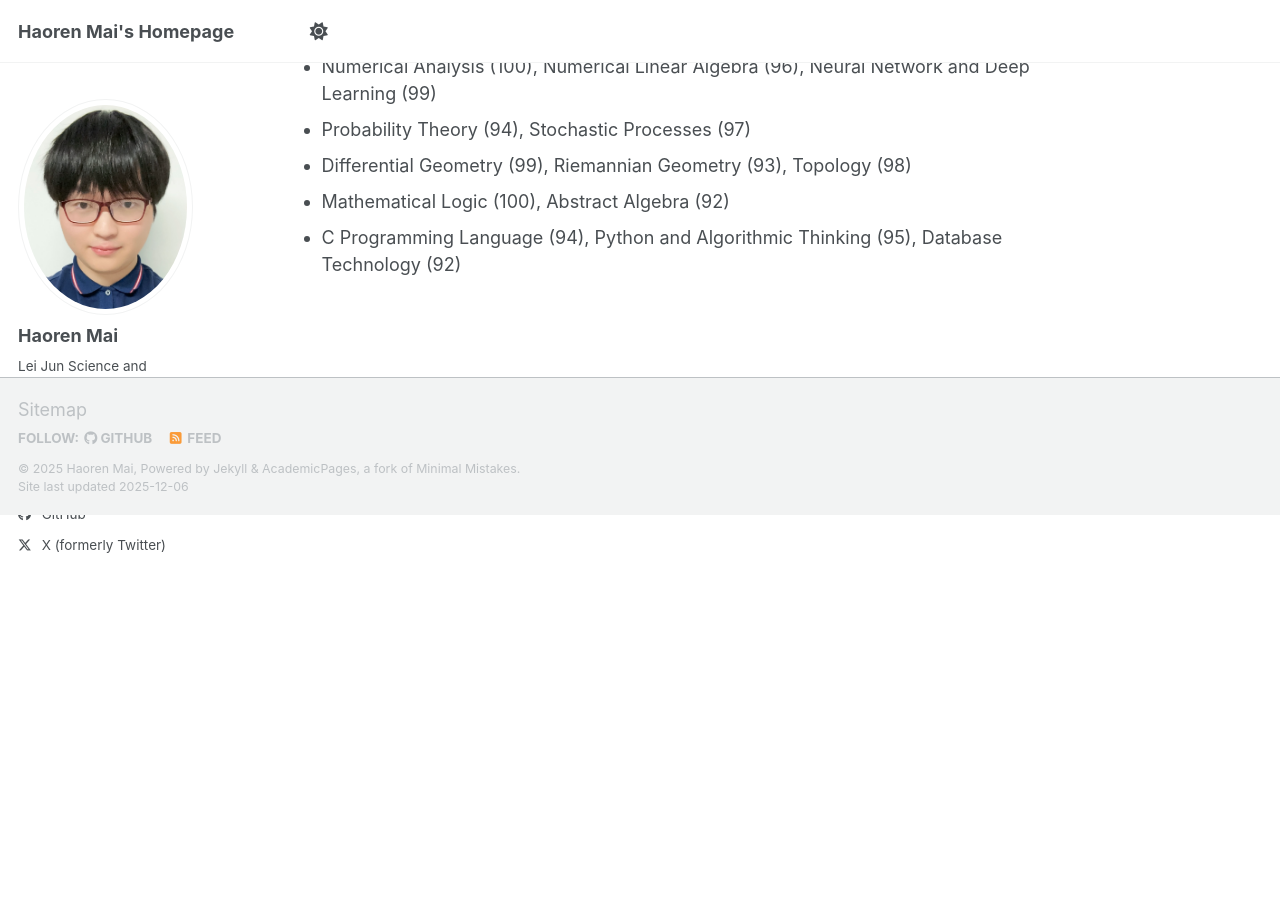
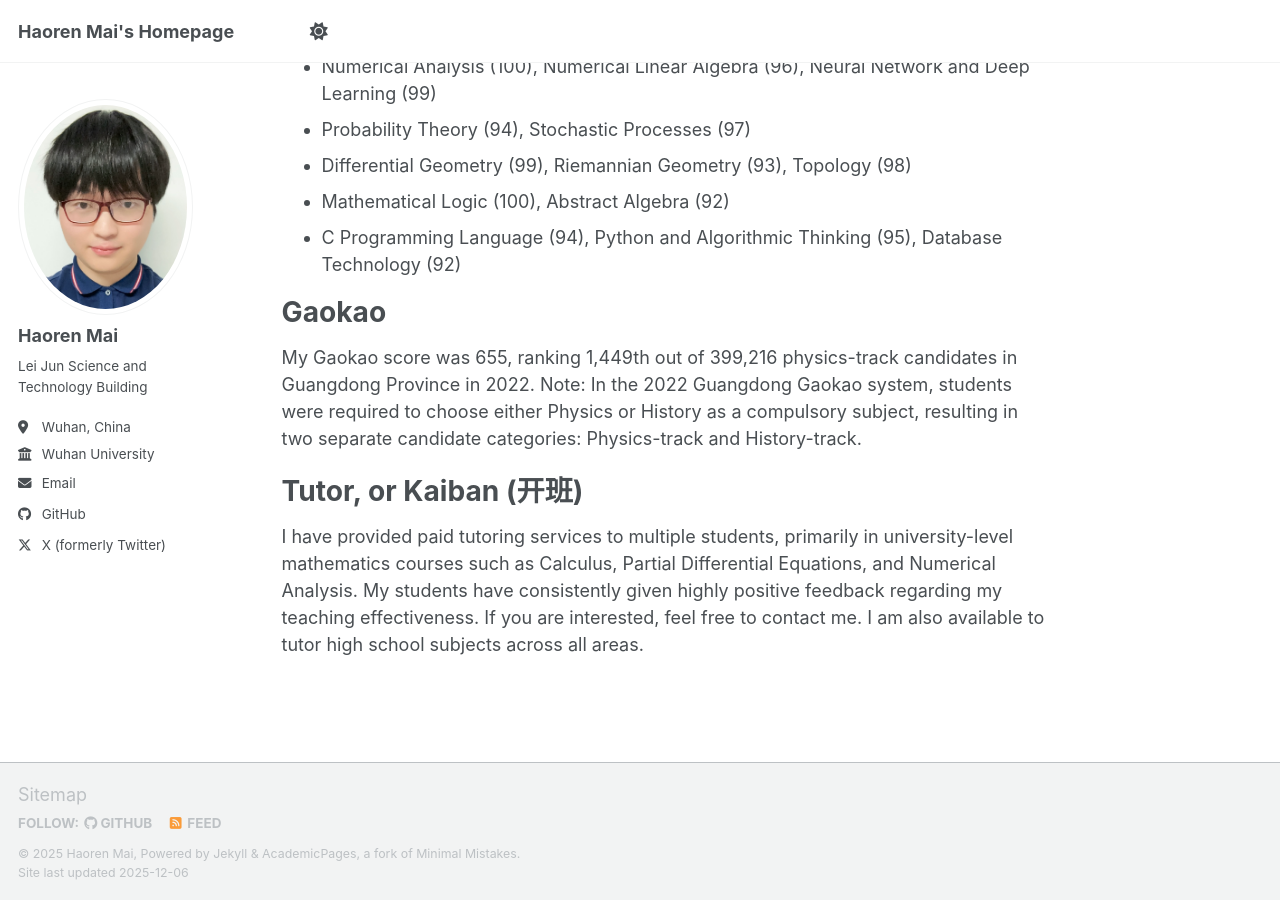
Before and after one commit to haorenmai/haorenmai, a Jekyll site: the page built from _pages/about.md, in a window 1280 px wide and 900 px high, scrolled down 1281 px. Built offline with Jekyll 4.4.1, drawn with Linux system fonts in a browser that asks for light colours; a script bundle is joined from its source files by our own code; library files that are not in the unit come from our copies; before the commit the page ends 1796 px from its top, so only the background shows below that.

Commit message:
about.md

```diff
--- a/_pages/about.md
+++ b/_pages/about.md
@@ -49,3 +49,13 @@ Undergraduate Courses Attended
 * Differential Geometry (99), Riemannian Geometry (93), Topology (98)
 * Mathematical Logic (100), Abstract Algebra (92)
 * C Programming Language (94), Python and Algorithmic Thinking (95), Database Technology (92)
+
+Gaokao
+======
+My Gaokao score was 655, ranking 1,449th out of 399,216 physics-track candidates in Guangdong Province in 2022.
+Note: In the 2022 Guangdong Gaokao system, students were required to choose either Physics or History as a compulsory subject, resulting in two separate candidate categories: Physics-track and History-track.
+
+Tutor, or Kaiban (开班)
+======
+I have provided paid tutoring services to multiple students, primarily in university-level mathematics courses such as Calculus, Partial Differential Equations, and Numerical Analysis. My students have consistently given highly positive feedback regarding my teaching effectiveness.
+If you are interested, feel free to contact me. I am also available to tutor high school subjects across all areas.
```
